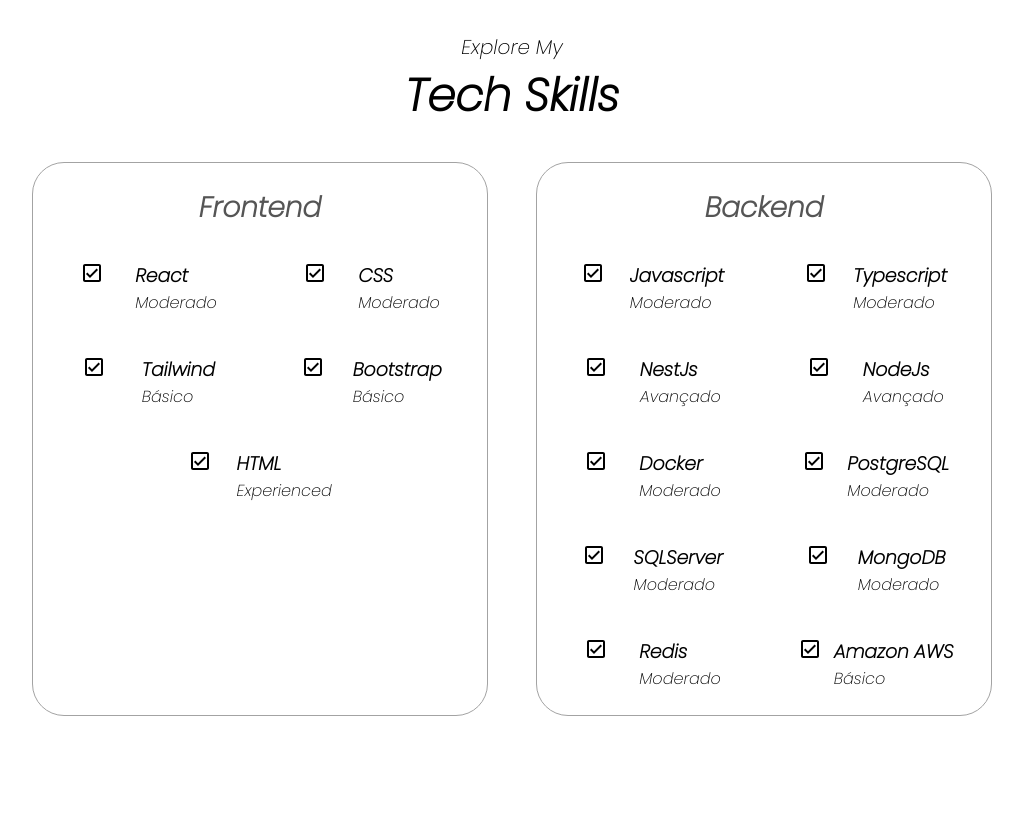
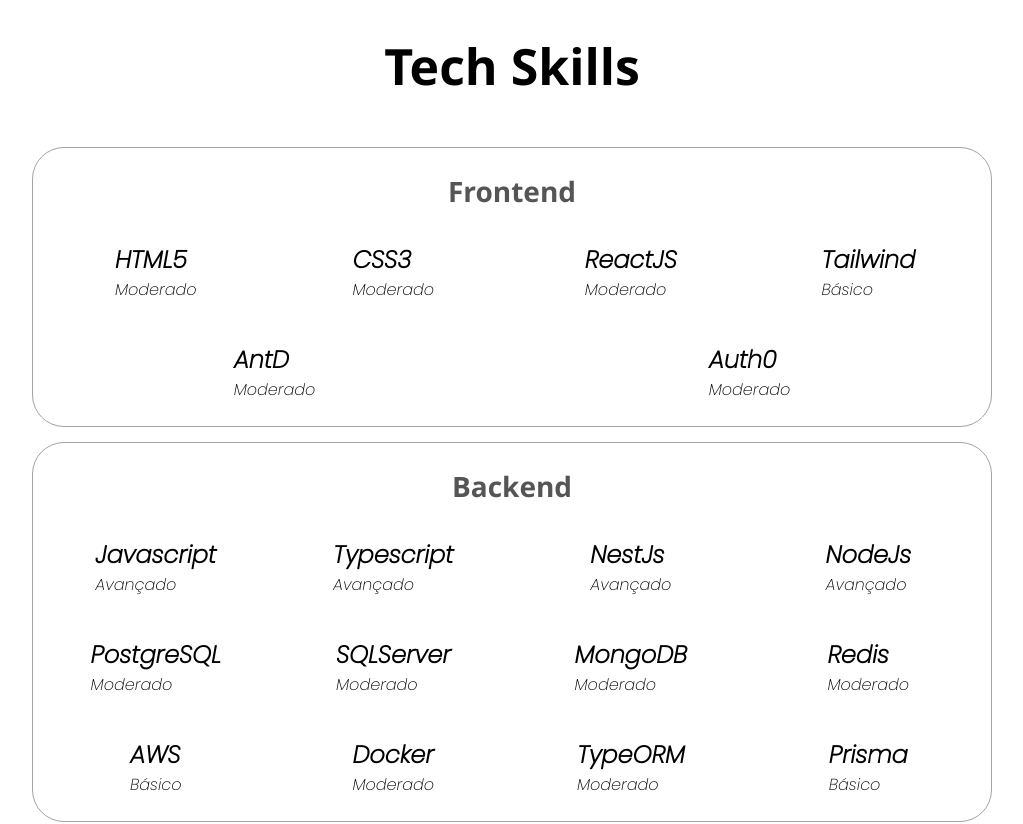
Before and after one commit to matheushenriquecsb/portfolio, a React (Vite) app: page / in a window 1280 px wide. Shown: the part 800-1624 px from the top of the page, without its empty margins (128-1151 px from the left). Built offline with nearby package versions, Linux system fonts and the light colour scheme.

Commit message:
refactoring code info component

```diff
--- a/src/App.css
+++ b/src/App.css
@@ -8,6 +8,7 @@
 }
 
 body {
+  font-family: "Poppins", sans-serif;
   padding: 0;
   margin: 0;
 }
--- a/src/App.tsx
+++ b/src/App.tsx
@@ -3,10 +3,10 @@
 
 import Footer from "./components/Footer/Footer";
 import Navbar from "./components/Navbar/Navbar";
+import Project from "./components/ProjectDisplay/ProjectDisplay";
 import Experiences from "./pages/Experience";
 import Home from "./pages/Home";
 import Projects from "./pages/Projects";
-import Project from "./components/ProjectDisplay/ProjectDisplay";
 
 function App() {
   return (
--- a/src/components/Backend/Backend.tsx
+++ b/src/components/Backend/Backend.tsx
@@ -1,5 +1,4 @@
 import "./backend.css";
-import CheckBoxOutlined from "@mui/icons-material/CheckBoxOutlined";
 
 function Backend() {
   return (
@@ -7,72 +6,75 @@
       <h2 className="tech-subtitle">Backend</h2>
       <div className="article-container">
         <article>
-          <CheckBoxOutlined />
           <div>
             <h3>Javascript</h3>
-            <p>Moderado</p>
+            <p>Avançado</p>
           </div>
         </article>
         <article>
-          <CheckBoxOutlined />
           <div>
             <h3>Typescript</h3>
-            <p>Moderado</p>
+            <p>Avançado</p>
           </div>
         </article>
         <article>
-          <CheckBoxOutlined />
           <div>
             <h3>NestJs</h3>
             <p>Avançado</p>
           </div>
         </article>
         <article>
-          <CheckBoxOutlined />
           <div>
             <h3>NodeJs</h3>
             <p>Avançado</p>
           </div>
         </article>
+
         <article>
-          <CheckBoxOutlined />
+          <div>
+            <h3>PostgreSQL</h3>
+            <p>Moderado</p>
+          </div>
+        </article>
+        <article>
+          <div>
+            <h3>SQLServer</h3>
+            <p>Moderado</p>
+          </div>
+        </article>
+        <article>
+          <div>
+            <h3>MongoDB</h3>
+            <p>Moderado</p>
+          </div>
+        </article>
+        <article>
+          <div>
+            <h3>Redis</h3>
+            <p>Moderado</p>
+          </div>
+        </article>
+        <article>
+          <div>
+            <h3>AWS</h3>
+            <p>Básico</p>
+          </div>
+        </article>
+        <article>
           <div>
             <h3>Docker</h3>
             <p>Moderado</p>
           </div>
         </article>
         <article>
-          <CheckBoxOutlined />
           <div>
-            <h3>PostgreSQL</h3>
+            <h3>TypeORM</h3>
             <p>Moderado</p>
           </div>
         </article>
         <article>
-          <CheckBoxOutlined />
           <div>
-            <h3>SQLServer</h3>
-            <p>Moderado</p>
-          </div>
-        </article>
-        <article>
-          <CheckBoxOutlined />
-          <div>
-            <h3>MongoDB</h3>
-            <p>Moderado</p>
-          </div>
-        </article>
-        <article>
-          <CheckBoxOutlined />
-          <div>
-            <h3>Redis</h3>
-            <p>Moderado</p>
-          </div>
-        </article>
-        <article>
-          <CheckBoxOutlined />
-          <div>
-            <h3>Amazon AWS</h3>
+            <h3>Prisma</h3>
             <p>Básico</p>
           </div>
         </article>
--- a/src/components/Backend/backend.css
+++ b/src/components/Backend/backend.css
@@ -1,13 +1,3 @@
-.about-details-container {
-  justify-content: center;
-  flex-direction: column;
-}
-
-.about-containers,
-.about-details-container {
-  display: flex;
-}
-
 .skills-container {
   padding: 1.5rem;
   flex: 1;
@@ -16,11 +6,13 @@
   border: rgb(53, 53, 53) 0.1rem solid;
   border-color: rgb(163, 163, 163);
   text-align: center;
+  margin-top: 15px;
 }
 
 .tech-subtitle {
+  font-family: "Segoe UI", Tahoma, Geneva, Verdana, sans-serif;
   color: rgb(85, 85, 85);
-  font-weight: 600;
+  font-weight: 800;
   font-size: 1.75rem;
   margin-bottom: 2rem;
 }
@@ -41,6 +33,6 @@
   gap: 0.5rem;
 }
 
-article .icon {
-  cursor: default;
+article h3 {
+  font-size: 1.5rem;
 }
--- a/src/components/Frontend/Fontend.tsx
+++ b/src/components/Frontend/Fontend.tsx
@@ -1,5 +1,4 @@
 import "./frontend.css";
-import CheckBoxOutlined from "@mui/icons-material/CheckBoxOutlined";
 
 function Frontend() {
   return (
@@ -7,38 +6,39 @@
       <h2 className="tech-subtitle">Frontend</h2>
       <div className="article-container">
         <article>
-          <CheckBoxOutlined />
           <div>
-            <h3>React</h3>
+            <h3>HTML5</h3>
             <p>Moderado</p>
           </div>
         </article>
         <article>
-          <CheckBoxOutlined />
           <div>
-            <h3>CSS</h3>
+            <h3>CSS3</h3>
             <p>Moderado</p>
           </div>
         </article>
         <article>
-          <CheckBoxOutlined />
+          <div>
+            <h3>ReactJS</h3>
+            <p>Moderado</p>
+          </div>
+        </article>
+        <article>
           <div>
             <h3>Tailwind</h3>
             <p>Básico</p>
           </div>
         </article>
         <article>
-          <CheckBoxOutlined />
           <div>
-            <h3>Bootstrap</h3>
-            <p>Básico</p>
+            <h3>AntD</h3>
+            <p>Moderado</p>
           </div>
         </article>
         <article>
-          <CheckBoxOutlined />
           <div>
-            <h3>HTML</h3>
-            <p>Experienced</p>
+            <h3>Auth0</h3>
+            <p>Moderado</p>
           </div>
         </article>
       </div>
--- a/src/components/Frontend/frontend.css
+++ b/src/components/Frontend/frontend.css
@@ -9,8 +9,9 @@
 }
 
 .tech-subtitle {
+  font-family: "Segoe UI", Tahoma, Geneva, Verdana, sans-serif;
   color: rgb(85, 85, 85);
-  font-weight: 600;
+  font-weight: 800;
   font-size: 1.75rem;
   margin-bottom: 2rem;
 }
@@ -30,3 +31,7 @@
   justify-content: space-around;
   gap: 0.5rem;
 }
+
+article h3 {
+  font-size: 1.5rem;
+}
--- a/src/components/Info/Info.tsx
+++ b/src/components/Info/Info.tsx
@@ -1,15 +1,15 @@
 import "./info.css";
 
-import LinkedInIcon from "@mui/icons-material/LinkedIn";
 import EmailIcon from "@mui/icons-material/Email";
 import GithubIcon from "@mui/icons-material/GitHub";
+import LinkedInIcon from "@mui/icons-material/LinkedIn";
 
+import CloudUploadIcon from "@mui/icons-material/CloudUpload";
 import Button from "@mui/material/Button";
-import CloudUploadIcon from "@mui/icons-material/CloudUpload";
 
+import { Link } from "react-router-dom";
+import Backend from "../Backend/Backend";
 import Frontend from "../Frontend/Fontend";
-import Backend from "../Backend/Backend";
-import { Link } from "react-router-dom";
 
 function Info() {
   return (
@@ -17,7 +17,10 @@
       <div className="about">
         <h2>Hi, I'm Matheus Henrique</h2>
         <div className="describe">
-          <p>A software developer with passion for learning and developing</p>
+          <p>
+            Desenvolvedor FullStack, graduado em Análise e Desenvolvimento de
+            Sistemas
+          </p>
           <a
             href="https://linkedin.com/in/matheus-henrique-batista-120821"
             target="_blank"
@@ -44,7 +47,6 @@
         </div>
       </div>
       <section id="experience">
-        <p className="section-title">Explore My</p>
         <h1 className="title">Tech Skills</h1>
         <div className="experience-details-container">
           <div className="about-containers">
--- a/src/components/Info/info.css
+++ b/src/components/Info/info.css
@@ -54,13 +54,9 @@
   min-height: fit-content;
 }
 
-.section-title {
-  text-align: center;
-  font-size: 20px;
-}
-
 .title {
-  font-size: 45px;
+  font-family: "Segoe UI", Tahoma, Geneva, Verdana, sans-serif;
+  font-size: 50px;
   text-align: center;
 }
 
--- a/src/pages/Projects.tsx
+++ b/src/pages/Projects.tsx
@@ -5,7 +5,7 @@
 function Projects() {
   return (
     <div className="projects">
-      <h1> Personal Projects</h1>
+      <h1>Personal Projects</h1>
       <div className="projectList">
         {projectLists.map((projects, index) => {
           return (
```
